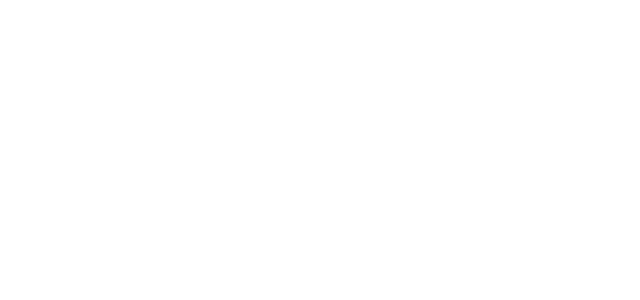
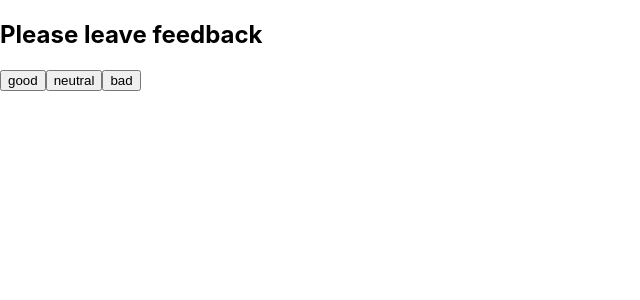
Before and after one commit to BorisKorsun/goit-react-hw-02feedback, a React (Create React App) app: page / in a window 1280 px wide. Shown: the top 300 px of the page, without its empty margins (0-640 px from the left). Built offline with nearby package versions, Linux system fonts and the light colour scheme.

Commit message:
adds FeedbackControls component

```diff
--- a/src/components/App.jsx
+++ b/src/components/App.jsx
@@ -1,4 +1,7 @@
 import React, { Component } from 'react';
+
+import Section from 'components/Section';
+import FeedbackControls from 'components/FeedbackOptions';
 
 class App extends Component {
   state = {
@@ -8,7 +11,11 @@
   };
 
   render() {
-    return <></>;
+    return (
+      <Section title="Please leave feedback">
+        <FeedbackControls config={['good', 'neutral', 'bad']}/>
+      </Section>
+    );
   }
 }
 
--- /dev/null
+++ b/src/components/FeedbackOptions/FeedbackControls.jsx
@@ -0,0 +1,13 @@
+import React, { Component } from 'react';
+
+const FeedbackControls = ({ config }) => {
+  return (
+    <>
+      {config.map(button => {
+        return <button key={button} type="button">{button}</button>;
+      })}
+    </>
+  );
+};
+
+export default FeedbackControls;
--- a/src/components/FeedbackOptions/FeedbackOptions.jsx
+++ /dev/null
@@ -1,5 +0,0 @@
-import React, { Component } from 'react';
-
-class FeedbackOptions extends Component {}
-
-export default FeedbackOptions;
--- a/src/components/FeedbackOptions/index.js
+++ b/src/components/FeedbackOptions/index.js
@@ -1 +1 @@
-export { default } from './FeedbackOptions';
+export { default } from './FeedbackControls';
--- a/src/components/Section/Section.jsx
+++ b/src/components/Section/Section.jsx
@@ -3,7 +3,7 @@
 const Section = ({ title, children }) => {
   return (
     <section>
-      {title && <h1>Title</h1>}
+      {title && <h1>{title}</h1>}
       {children}
     </section>
   );
```
Also changed, not shown: src/components/FeedbackOptions/FeedbackControls.styled.js (added), src/components/FeedbackOptions/FeedbackOptions.styled.js (deleted).
